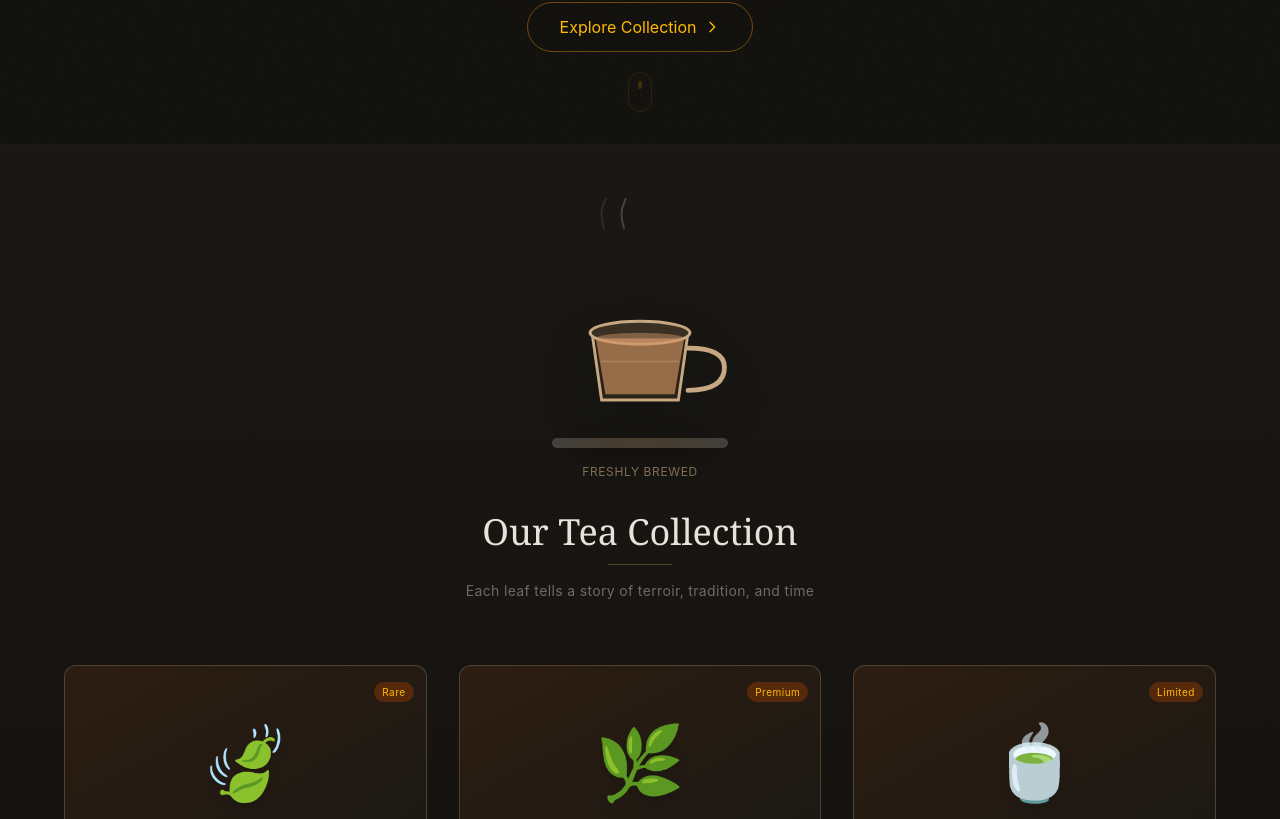
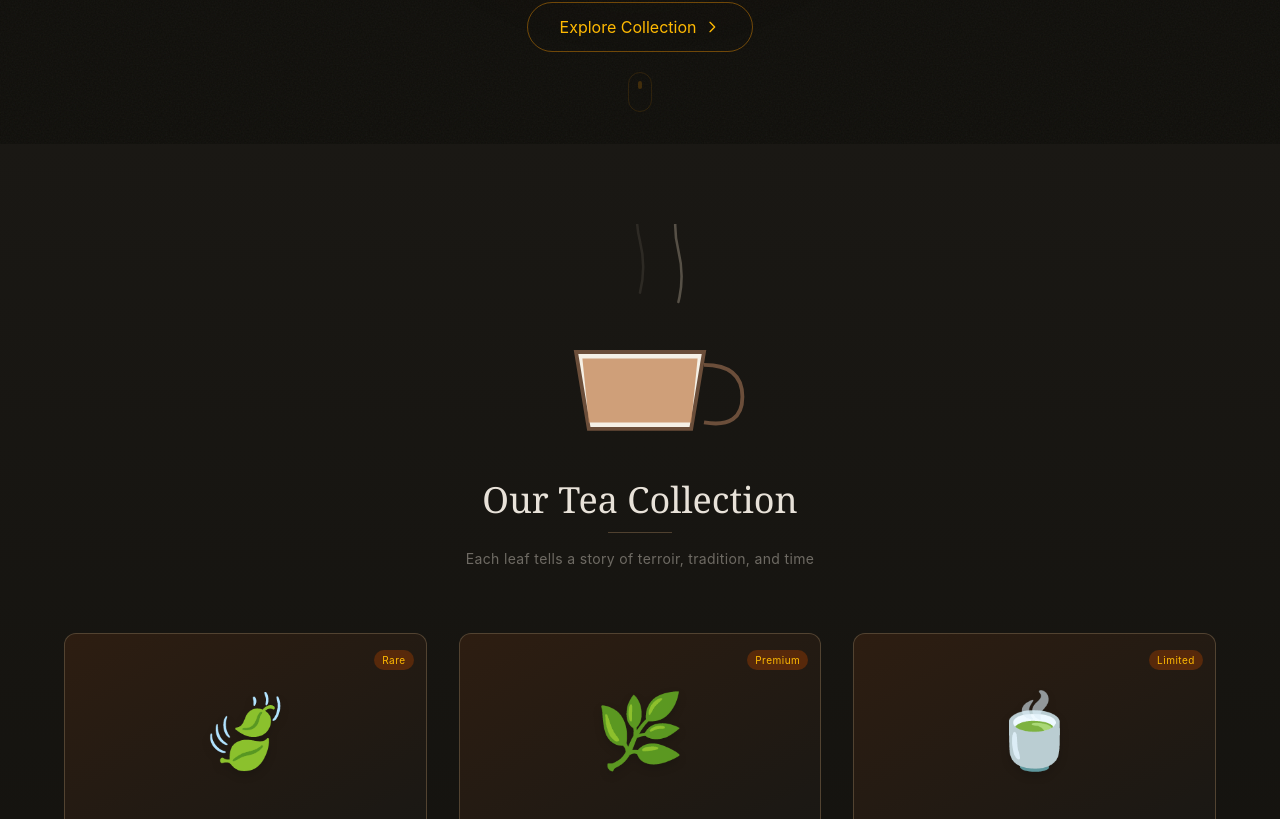
Before and after one commit to FarhanAkhtar134/tea-shop, a Next.js app: page / in a window 1280 px wide. Shown: the part 721-1540 px from the top of the page. Built offline with nearby package versions, Linux system fonts and the light colour scheme.

Commit message:
Added cup animation

```diff
--- a/src/app/components/SteamingCup.tsx
+++ b/src/app/components/SteamingCup.tsx
@@ -1,160 +1,55 @@
 "use client";
-import { motion, useInView } from "framer-motion";
-import { useRef } from "react";
+import { motion } from "framer-motion";
 
-export default function SteamingCup() {
-  const ref = useRef(null);
-  const isInView = useInView(ref, { once: true, amount: 0.3 });
-
+export default function SteamAnimation() {
   return (
-    <div ref={ref} className="flex justify-center items-center py-8">
-      <motion.div
-        initial={{ scale: 0.9, opacity: 0 }}
-        animate={isInView ? { scale: 1, opacity: 1 } : {}}
-        transition={{ duration: 0.6 }}
-        className="relative"
-      >
-        <div className="relative w-40 h-40 md:w-48 md:h-48">
-          {/* Cup shadow */}
-          <div className="absolute -bottom-2 left-1/2 transform -translate-x-1/2 w-28 h-3 bg-black/20 rounded-full blur-md" />
-
-          {/* Cup saucer */}
-          <div className="absolute bottom-0 left-1/2 transform -translate-x-1/2 w-44 h-2.5 rounded-full shadow-md"
-               style={{ background: 'linear-gradient(to right, var(--text-secondary), var(--accent), var(--text-secondary))', opacity: 0.3 }}
+    <div className="relative w-64 h-64 mx-auto">
+      {/* Tea Cup SVG */}
+      <svg viewBox="0 0 200 200" className="w-full h-full">
+        {/* Cup body */}
+        <path
+          d="M50 100 L60 160 L140 160 L150 100 Z"
+          fill="#F5F0E6"
+          stroke="#6B4E3A"
+          strokeWidth="3"
         />
-
-          <svg viewBox="0 0 100 100" className="w-full h-full drop-shadow-2xl">
-            {/* Cup background - uses theme variables */}
-            <path
-              d="M25 40 L30 75 L70 75 L75 40 Z"
-              fill="var(--cup-gradient-end)"
-              stroke="var(--accent)"
-              strokeWidth="1.5"
-            />
-
-            {/* Cup rim */}
-            <ellipse cx="50" cy="40" rx="26" ry="6" fill="var(--cup-gradient-start)" stroke="var(--accent)" strokeWidth="1.5" />
-
-            {/* Tea liquid - uses theme variable */}
-            <motion.path
-              d="M27 43 L32 72 L68 72 L73 43 Z"
-              fill="var(--cup-fill)"
-              initial={{ opacity: 0.7 }}
-              animate={isInView ? { opacity: [0.7, 0.9, 0.7] } : {}}
-              transition={{ duration: 3, repeat: Infinity }}
-            />
-
-            {/* Tea surface shimmer */}
-            <motion.ellipse
-              cx="50"
-              cy="43"
-              rx="23"
-              ry="3"
-              fill="#E8A87C"
-              initial={{ opacity: 0.4 }}
-              animate={isInView ? { opacity: [0.4, 0.7, 0.4] } : {}}
-              transition={{ duration: 2, repeat: Infinity }}
-            />
-
         {/* Cup handle */}
         <path
-              d="M75 48 Q94 48 94 58 Q94 70 75 70"
+          d="M150 110 Q180 110 180 135 Q180 160 150 155"
           fill="none"
-              stroke="var(--accent)"
-              strokeWidth="2.5"
+          stroke="#6B4E3A"
+          strokeWidth="3"
+        />
+        {/* Tea liquid */}
+        <path
+          d="M55 105 L60 155 L140 155 L145 105 Z"
+          fill="#C68B5E"
+          opacity="0.8"
+        />
+        {/* Steam wisps */}
+        {[...Array(3)].map((_, i) => (
+          <motion.path
+            key={i}
+            d={`M${70 + i * 30} 90 Q${75 + i * 30} 70 ${70 + i * 30} 50 Q${65 + i * 30} 30 ${70 + i * 30} 10`}
+            fill="none"
+            stroke="#D4C5B0"
+            strokeWidth="2"
             strokeLinecap="round"
-            />
-
-            {/* Decorative line */}
-            <path d="M30 55 L70 55" stroke="var(--accent)" strokeWidth="0.8" opacity="0.4" />
-          </svg>
-
-          {/* Steam layers - uses theme variable for steam color */}
-          {isInView && [...Array(3)].map((_, i) => (
-            <motion.div
-              key={`bg-steam-${i}`}
-              className="absolute w-12 h-16 rounded-full blur-xl"
-              style={{
-                left: `${35 + i * 15}%`,
-                bottom: "70%",
-                background: `linear-gradient(to top, ${getComputedStyle(document.documentElement).getPropertyValue('--steam-color').trim()}, transparent)`,
-              }}
+            initial={{ opacity: 0, pathLength: 0 }}
             animate={{
-                y: [-10, -50, -90],
-                opacity: [0, 0.3, 0],
-                scale: [0.8, 1.5, 2],
-                x: [0, (i - 1) * 5, (i - 1) * 8],
+              opacity: [0, 0.6, 0],
+              pathLength: [0, 1, 1],
+              y: [0, -20, -40],
             }}
             transition={{
-                duration: 3.5,
+              duration: 3,
               delay: i * 0.5,
               repeat: Infinity,
               ease: "easeOut",
             }}
           />
         ))}
-
-          {isInView && [...Array(4)].map((_, i) => (
-            <motion.div
-              key={`med-steam-${i}`}
-              className="absolute w-6 h-12 rounded-full blur-md"
-              style={{
-                left: `${40 + i * 8}%`,
-                bottom: "72%",
-                background: `linear-gradient(to top, ${getComputedStyle(document.documentElement).getPropertyValue('--steam-color').trim()}, transparent)`,
-              }}
-              animate={{
-                y: [-8, -45, -80],
-                opacity: [0, 0.5, 0],
-                scale: [0.6, 1.2, 1.8],
-                x: [0, (i - 1.5) * 4, (i - 1.5) * 6],
-              }}
-              transition={{
-                duration: 2.8,
-                delay: i * 0.3,
-                repeat: Infinity,
-                ease: "easeOut",
-              }}
-            />
-          ))}
-
-          {isInView && (
-            <svg className="absolute inset-0 w-full h-full pointer-events-none" style={{ top: "-30%", left: 0 }}>
-              {[...Array(3)].map((_, i) => (
-                <motion.path
-                  key={`svg-steam-${i}`}
-                  d={`M${40 + i * 20} 30 Q${35 + i * 20} 15 ${40 + i * 20} 5 Q${45 + i * 20} -5 ${40 + i * 20} -15`}
-                  stroke="var(--steam-color)"
-                  strokeWidth="2"
-                  fill="none"
-                  strokeLinecap="round"
-                  initial={{ opacity: 0, pathLength: 0 }}
-                  animate={{
-                    opacity: [0, 0.5, 0],
-                    pathLength: [0, 1, 1],
-                  }}
-                  transition={{
-                    duration: 2,
-                    delay: i * 0.4,
-                    repeat: Infinity,
-                    ease: "easeInOut",
-                  }}
-                />
-              ))}
       </svg>
-          )}
-        </div>
-
-        <motion.p
-          initial={{ opacity: 0 }}
-          animate={isInView ? { opacity: 0.6 } : {}}
-          transition={{ delay: 0.5 }}
-          className="text-center text-xs mt-4 tracking-wider"
-          style={{ color: 'var(--accent)' }}
-        >
-          FRESHLY BREWED
-        </motion.p>
-      </motion.div>
     </div>
   );
 }
--- a/src/app/globals.css
+++ b/src/app/globals.css
@@ -29,7 +29,6 @@
   --cup-gradient-end: #2A2418;
 }
 
-/* Light Theme - Warm Tea Colors (less bright) */
 .light-theme {
   --bg-primary: #F5EDE0;
   --bg-secondary: #EDE3D4;
@@ -37,12 +36,12 @@
   --text-secondary: #7A5A4A;
   --border-color: rgba(74, 55, 40, 0.15);
   --card-bg: #FFFFFF;
-  --accent: #88B04B;
-  --accent-glow: rgba(136, 176, 75, 0.12);
-  --steam-color: rgba(100, 80, 60, 0.25);
-  --cup-fill: #B87D4A;
-  --cup-gradient-start: #D4C4B0;
-  --cup-gradient-end: #C4B4A0;
+  --accent: #B87D4A;
+  --accent-glow: rgba(184, 125, 74, 0.12);
+  --steam-color: rgba(184, 125, 74, 0.25);
+  --cup-fill: #C68B5E;
+  --cup-gradient-start: #E8DCC8;
+  --cup-gradient-end: #D4C4B0;
 }
 
 body {
```
Lines whose indentation alone changed are shown as unchanged.
